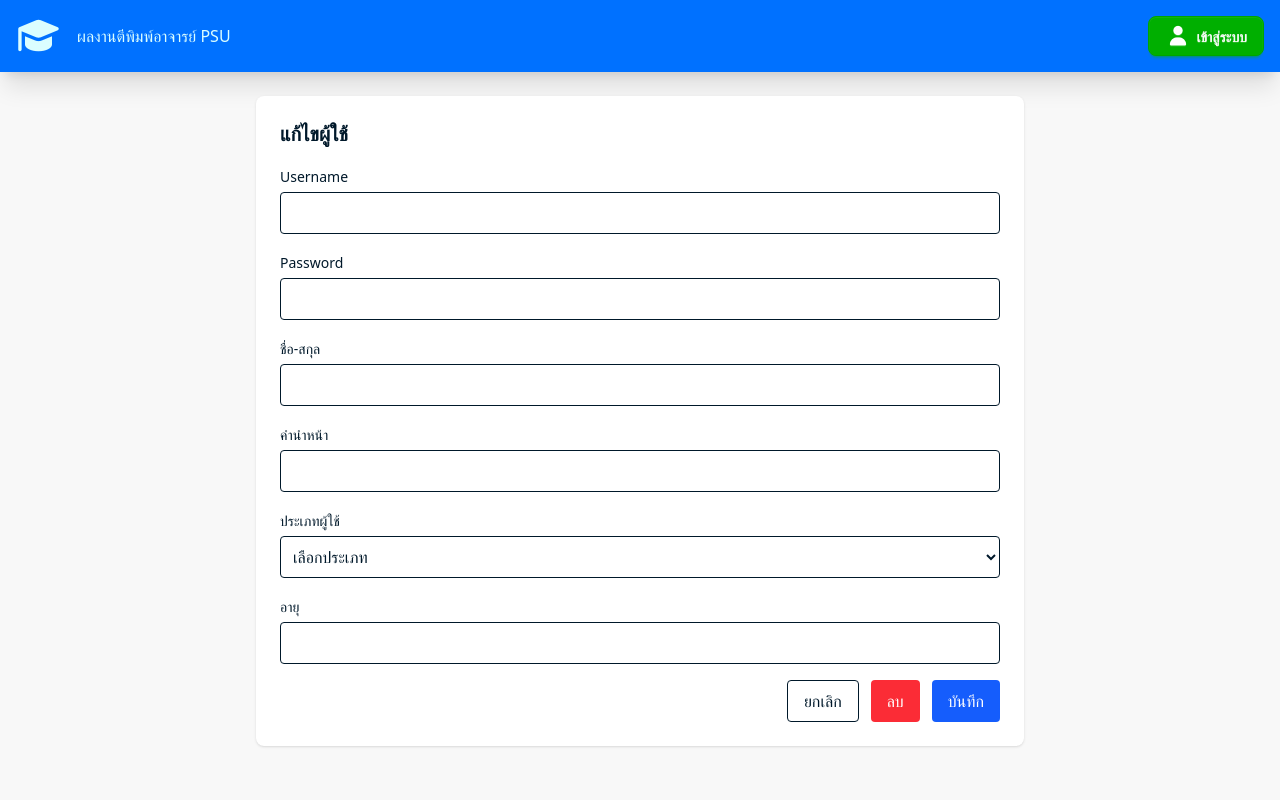
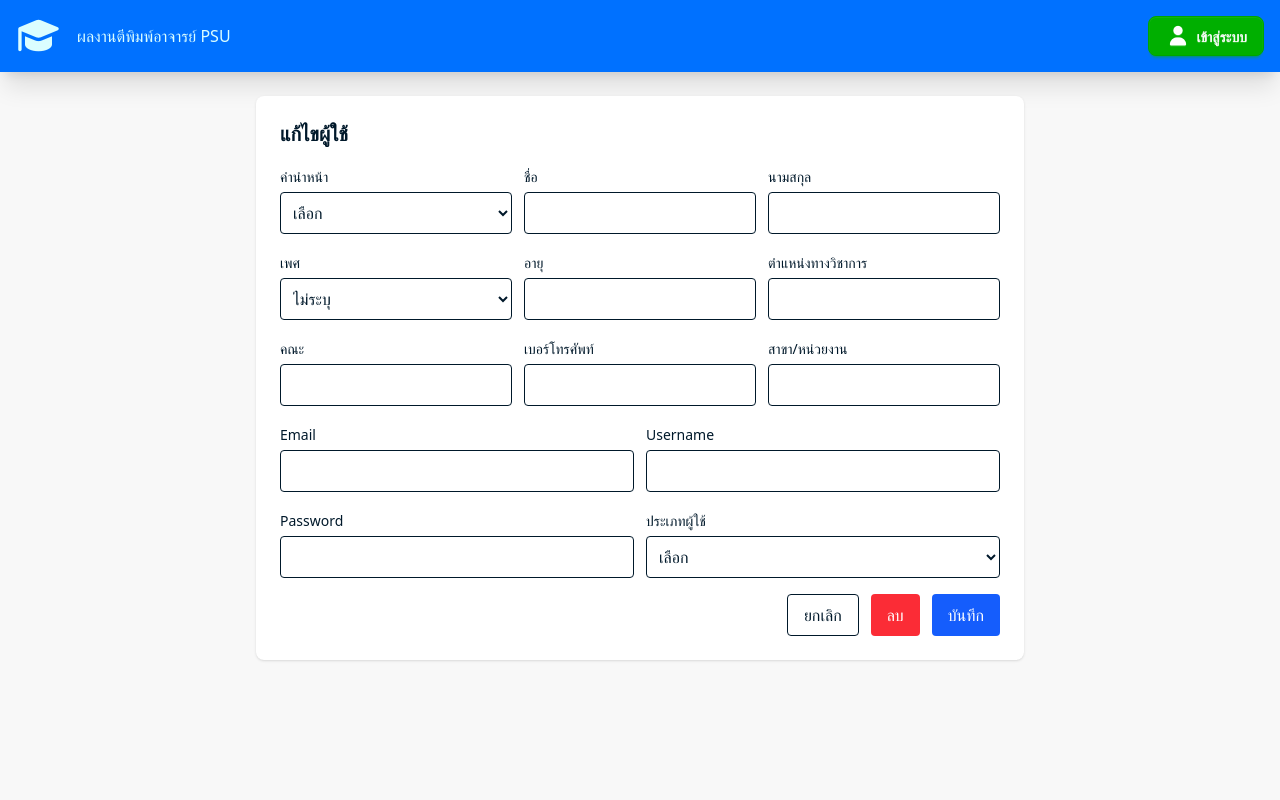
Before and after one commit to Tanagon492547/teacher_pubmanager_system, a Next.js app: page /usermanagement/1 in a window 1280 px wide. Shown: the top 800 px of the page. Built offline with nearby package versions, Linux system fonts and the light colour scheme; no server answers; the database is empty.

Commit message:
Add:something to finish this project

```diff
--- a/app/api/articles/[id]/route.ts
+++ b/app/api/articles/[id]/route.ts
@@ -12,9 +12,9 @@ export async function GET(
     // params ไม่ใช่ Promise นะเหมียว! มันเป็น object ธรรมดาๆ
     // เราเลยสามารถดึง id ออกมาได้โดยตรงเลย ไม่ต้องใช้ await จ้ะ
 
-    const {id} = await params;
-
-    console.log('ได้รับคำขอสำหรับบทความ ID: ', id)
+  // params ถูกส่งมาเป็น object ปกติ ไม่ต้อง await
+  const { id } = params;
+  console.log('ได้รับคำขอสำหรับบทความ ID: ', id);
 
     // 1. แปลง id ที่ได้จาก URL ให้เป็นตัวเลข
     const numericId = Number(id);
@@ -24,8 +24,17 @@ export async function GET(
     }
 
     // 2. พยายามค้นหาบทความในฐานข้อมูลด้วย id นั้น
+    // รวมความสัมพันธ์ contributor และ coAuthors เพื่อให้หน้า frontend ใช้งานได้
     const article = await prisma.articleDB.findUnique({
       where: { id: numericId },
+      include: {
+        contributor: true,
+        coAuthors: true,
+        statusHistory: {
+          orderBy: { save_history: 'desc' },
+          take: 1,
+        },
+      },
     });
 
     // 3. ถ้าหาบทความไม่เจอ, ให้ส่ง error 404 Not Found กลับไป
@@ -33,8 +42,38 @@ export async function GET(
       return NextResponse.json({ error: "ไม่พบบทความนี้" }, { status: 404 });
     }
 
-    // 4. ถ้าหาเจอ ก็ให้ส่งข้อมูลบทความกลับไป
-    return NextResponse.json(article);
+    // 4. ถ้าหาเจอ ก็ให้จัดรูปแบบข้อมูลบางส่วนแล้วส่งกลับ
+    // คำนวณ uploadDate ให้เหมือน logic ใน article-managers
+    const latestHistory = article.statusHistory && article.statusHistory.length > 0 ? article.statusHistory[0] : null;
+    const uploadDate = latestHistory && latestHistory.save_history
+      ? new Date(latestHistory.save_history).toISOString()
+      : article.published_date
+      ? new Date(article.published_date).toISOString()
+      : new Date().toISOString();
+
+    const mapped = {
+      id: article.id,
+      article_name: article.article_name,
+      article_file: article.article_file,
+      article_status: article.article_status,
+      publish_status: article.publish_status,
+      published_year: article.published_year,
+      published_date: article.published_date,
+      articleType: article.articleType,
+      abstract: article.abstract,
+      uploadDate,
+      contributor: article.contributor ? {
+        contributor_name: article.contributor.contributor_name,
+        academic_title: article.contributor.academic_title,
+      } : null,
+      coAuthors: Array.isArray(article.coAuthors) && article.coAuthors.length > 0 ? article.coAuthors.map((c: any) => ({
+        academic_title: c.academic_title,
+        firstname: c.firstname,
+        lastname: c.lastname,
+      })) : [],
+    };
+
+    return NextResponse.json(mapped);
 
   } catch (error) {
     console.error("เกิดข้อผิดพลาดใน API:", error);
--- a/app/api/users/[id]/route.ts
+++ b/app/api/users/[id]/route.ts
@@ -72,16 +72,18 @@ export async function PUT(
     if (body.department) personalData.department = body.department;
 
     // **ส่วนที่แก้ไข!** จัดการความสัมพันธ์กับ UserType ให้ถูกต้อง
-    if (body.user_typename) {
-        const userType = await prisma.userType.findFirst({
-            where: { user_typename: body.user_typename }
-        });
-        if(userType) {
-            personalData.user_type = {
-                connect: { userTypeId: userType.userTypeId }
-            }
-        }
+  // allow connecting by either userTypeId (numeric) or user_typename (string)
+  if (body.userTypeId || body.user_typeid) {
+    const uid = Number(body.userTypeId ?? body.user_typeid);
+    if (!isNaN(uid)) {
+      personalData.user_type = { connect: { userTypeId: uid } };
     }
+  } else if (body.user_typename) {
+    const userType = await prisma.userType.findFirst({ where: { user_typename: body.user_typename } });
+    if (userType) {
+      personalData.user_type = { connect: { userTypeId: userType.userTypeId } };
+    }
+  }
 
     // 3. อัปเดตหรือสร้างข้อมูล Personal
     await prisma.personal.upsert({
--- a/app/usermanagement/[id]/page.tsx
+++ b/app/usermanagement/[id]/page.tsx
@@ -4,12 +4,20 @@ import { useRouter, useParams } from 'next/navigation'
 import { useForm } from 'react-hook-form'
 
 type Form = {
-  username: string
-  password: string
-  user_name: string
-  user_fame: string
-  user_typeid?: string
-  age?: number
+  title?: string;
+  firstName?: string;
+  lastName?: string;
+  gender?: string;
+  position?: string;
+  faculty?: string;
+  department?: string;
+  email?: string;
+  username?: string;
+  password?: string;
+  role?: string;
+  age?: number;
+  number_phone?: string;
+  academic?: string;
 }
 
 const EditUserPage: React.FC = () => {
@@ -25,14 +33,27 @@ const EditUserPage: React.FC = () => {
         const res = await fetch(`/api/users/${id}`)
         if (!res.ok) throw new Error('Failed to fetch')
         const json = await res.json()
-        // map fields (user_type is nested under personal.user_type)
+
+        // Normalize personal fields into createuser-compatible names
+        const personal = json.personal || {}
+        const [firstName, ...rest] = (personal.user_name || '').split(' ')
+        const lastName = rest.join(' ')
+
         reset({
-          username: json.username,
-          password: json.password,
-          user_name: json.personal?.user_name || '',
-          user_fame: json.personal?.user_fame || '',
-          user_typeid: json.personal?.user_type?.id ? String(json.personal.user_type.id) : '',
-          age: json.personal?.age ?? undefined
+          title: personal.user_fame || '',
+          firstName: firstName || '',
+          lastName: lastName || '',
+          gender: personal.gender || '',
+          position: personal.academic || '',
+          faculty: personal.faculty || '',
+          department: personal.department || '',
+          email: personal.email || '',
+          username: json.username || '',
+          password: json.password || '',
+          role: personal.user_type ? (personal.user_type.user_typename === 'Admin' ? 'admin' : personal.user_type.user_typename === 'เจ้าหน้าที่' ? 'staff' : 'teacher') : '',
+          age: personal.age ?? undefined,
+          number_phone: personal.number_phone || '',
+          academic: personal.academic || ''
         })
       } catch (err) {
         const message = err instanceof Error ? err.message : String(err)
@@ -46,18 +67,27 @@ const EditUserPage: React.FC = () => {
     setLoading(true)
     try {
       const payload = {
-        ...data,
-        user_typeid: data.user_typeid ? Number(data.user_typeid) : undefined
+        username: data.username,
+        password: data.password,
+        user_name: `${data.firstName || ''} ${data.lastName || ''}`.trim(),
+        user_fame: data.title,
+        userTypeId: data.role === 'admin' ? 1 : data.role === 'staff' ? 2 : 3,
+        age: data.age ?? null,
+        email: data.email,
+        number_phone: data.number_phone,
+        academic: data.academic,
+        faculty: data.faculty,
+        department: data.department
       }
-      // debug
-      // eslint-disable-next-line no-console
-      console.log('PUT payload', payload)
+
       const res = await fetch(`/api/users/${id}`, {
         method: 'PUT',
         headers: { 'Content-Type': 'application/json' },
         body: JSON.stringify(payload)
       })
-      if (!res.ok) throw new Error('Failed to save')
+      const json = await res.json()
+      if (!res.ok) throw new Error(json?.error || 'Failed to save')
+
       alert('บันทึกสำเร็จ')
       router.push('/usermanagement')
     } catch (err) {
@@ -86,34 +116,85 @@ const EditUserPage: React.FC = () => {
       <div className="w-full max-w-3xl bg-white rounded-lg shadow p-6">
         <h2 className="text-xl font-semibold mb-4">แก้ไขผู้ใช้</h2>
         <form onSubmit={handleSubmit(onSubmit)} className="space-y-4">
+          <div className="grid grid-cols-1 sm:grid-cols-3 gap-3">
             <div>
-              <label className="text-sm">Username</label>
-              <input {...register('username', { required: 'กรุณากรอกชื่อผู้ใช้' })} className="w-full border rounded p-2 mt-1" />
+              <label className="text-sm">คำนำหน้า</label>
+              <select {...register('title')} className="mt-1 block w-full border rounded p-2 bg-white">
+                <option value="">เลือก</option>
+                <option value="นาย">นาย</option>
+                <option value="นาง">นาง</option>
+                <option value="นางสาว">นางสาว</option>
+              </select>
             </div>
             <div>
-              <label className="text-sm">Password</label>
-              <input {...register('password', { required: 'กรุณากรอกรหัสผ่าน' })} className="w-full border rounded p-2 mt-1" />
+              <label className="text-sm">ชื่อ</label>
+              <input {...register('firstName')} className="w-full border rounded p-2 mt-1" />
             </div>
             <div>
-            <label className="text-sm">ชื่อ-สกุล</label>
-            <input {...register('user_name')} className="w-full border rounded p-2 mt-1" />
+              <label className="text-sm">นามสกุล</label>
+              <input {...register('lastName')} className="w-full border rounded p-2 mt-1" />
             </div>
+          </div>
+
+          <div className="grid grid-cols-1 sm:grid-cols-3 gap-3">
             <div>
-            <label className="text-sm">คำนำหน้า</label>
-            <input {...register('user_fame')} className="w-full border rounded p-2 mt-1" />
-          </div>
-          <div>
-            <label className="text-sm">ประเภทผู้ใช้</label>
-            <select {...register('user_typeid')} className="w-full border rounded p-2 mt-1">
-              <option value="">เลือกประเภท</option>
-              <option value="1">Admin</option>
-              <option value="2">เจ้าหน้าที่</option>
-              <option value="3">อาจารย์</option>
+              <label className="text-sm">เพศ</label>
+              <select {...register('gender')} className="mt-1 block w-full border rounded p-2 bg-white">
+                <option value="">ไม่ระบุ</option>
+                <option value="ชาย">ชาย</option>
+                <option value="หญิง">หญิง</option>
               </select>
             </div>
             <div>
               <label className="text-sm">อายุ</label>
-            <input type="number" {...register('age')} className="w-full border rounded p-2 mt-1" />
+              <input type="number" {...register('age', { valueAsNumber: true })} className="w-full border rounded p-2 mt-1" />
+            </div>
+            <div>
+              <label className="text-sm">ตำแหน่งทางวิชาการ</label>
+              <input {...register('academic')} className="w-full border rounded p-2 mt-1" />
+            </div>
+          </div>
+
+          <div className="grid grid-cols-1 sm:grid-cols-3 gap-3">
+            <div>
+              <label className="text-sm">คณะ</label>
+              <input {...register('faculty')} className="w-full border rounded p-2 mt-1" />
+            </div>
+            <div>
+              <label className="text-sm">เบอร์โทรศัพท์</label>
+              <input {...register('number_phone')} className="w-full border rounded p-2 mt-1" />
+            </div>
+            <div>
+              <label className="text-sm">สาขา/หน่วยงาน</label>
+              <input {...register('department')} className="w-full border rounded p-2 mt-1" />
+            </div>
+          </div>
+
+          <div className="grid grid-cols-1 sm:grid-cols-2 gap-3">
+            <div>
+              <label className="text-sm">Email</label>
+              <input {...register('email')} type="email" className="w-full border rounded p-2 mt-1" />
+            </div>
+            <div>
+              <label className="text-sm">Username</label>
+              <input {...register('username')} className="w-full border rounded p-2 mt-1" />
+            </div>
+          </div>
+
+          <div className="grid grid-cols-1 sm:grid-cols-2 gap-3">
+            <div>
+              <label className="text-sm">Password</label>
+              <input {...register('password')} className="w-full border rounded p-2 mt-1" />
+            </div>
+            <div>
+              <label className="text-sm">ประเภทผู้ใช้</label>
+              <select {...register('role')} className="w-full border rounded p-2 mt-1">
+                <option value="">เลือก</option>
+                <option value="admin">Admin</option>
+                <option value="staff">เจ้าหน้าที่</option>
+                <option value="teacher">อาจารย์</option>
+              </select>
+            </div>
           </div>
 
           <div className="flex justify-end gap-3">
--- a/components/homes/articledetails/ArticleDetails.tsx
+++ b/components/homes/articledetails/ArticleDetails.tsx
@@ -18,6 +18,26 @@ const ArticleDetails = ({ article }: any) => {
     hidden: { opacity: 0, y: 20 },
     visible: { opacity: 1, y: 0 },
   };
+
+  // normalize some field names to support both API shapes
+  const title = article?.title || article?.article_name || 'ไม่มีชื่อบทความ';
+  const type = article?.type || article?.articleType || 'วารสาร';
+  // Prefer uploadDate (calculated on server) for consistency with article-management page
+  const rawDate = article?.uploadDate || article?.publishedDate || article?.published_date || article?.published_year || null;
+  let publishedDate = '-';
+  try {
+    if (rawDate) {
+      // if rawDate is a year (number) show it directly
+      if (typeof rawDate === 'number' || /^[0-9]{4}$/.test(String(rawDate))) {
+        publishedDate = String(rawDate);
+      } else {
+        const d = new Date(rawDate);
+        if (!isNaN(d.getTime())) publishedDate = d.toLocaleString();
+      }
+    }
+  } catch (e) {
+    publishedDate = String(rawDate ?? '-');
+  }
 
   return (
     <motion.div
@@ -60,7 +80,7 @@ const ArticleDetails = ({ article }: any) => {
             >
               <Image
                 src={article?.imageUrl || "/depositphotos_89250312-stock-illustration-photo-picture-web-icon-in.jpg"}
-                alt={article?.title || "รูปบทความ"}
+                alt={title}
                 className='rounded-lg'
                 width={182}
                 height={222}
@@ -75,7 +95,7 @@ const ArticleDetails = ({ article }: any) => {
                 className='text-5xl'
                 variants={itemVariants}
               >
-                {article?.title || "ไม่มีชื่อบทความ"}
+                {title}
               </motion.p>
               <motion.div
                 className='flex gap-5'
@@ -85,12 +105,12 @@ const ArticleDetails = ({ article }: any) => {
                   className="badge badge-success text-lg"
                   variants={itemVariants}
                 >
-                  {article?.type || "วารสาร"}
+                  {type}
                 </motion.div>
                 <motion.p
                   variants={itemVariants}
                 >
-                  เผยแพร่เมื่อวันที่ {article?.publishedDate || "-"}
+                  เผยแพร่เมื่อวันที่ {publishedDate || "-"}
                 </motion.p>
               </motion.div>
               <motion.p
@@ -140,7 +160,7 @@ const ArticleDetails = ({ article }: any) => {
               <DownloadCard url={article.article_file} />
             </motion.div>
           </motion.div>
-          <ContributorCard />
+          <ContributorCard article={article} />
         </motion.div>
       </motion.div>
     </motion.div>
--- a/components/homes/articledetails/ContributorCard.tsx
+++ b/components/homes/articledetails/ContributorCard.tsx
@@ -1,25 +1,46 @@
-const ContributorCard =()=>{
-  return(
+type ContributorCardProps = {
+  article?: any;
+};
+
+const ContributorCard = ({ article }: ContributorCardProps) => {
+  const contributorName = article?.contributor?.contributor_name || article?.contributor_name || 'ไม่ระบุเจ้าของบทความ';
+  const contributorAcademic = article?.contributor?.academic_title || article?.contributor_academic_title || '';
+
+  const coAuthors = Array.isArray(article?.coAuthors) ? article.coAuthors : [];
+
+  return (
     <div className='w-full lg:w-[20%] flex flex-col gap-5'>
       <div className='flex flex-col gap-2 p-5  border-2 rounded-lg border-(--color-border)/20'>
         <p>เจ้าของบทความ</p>
         <div className='flex items-center gap-2'>
           <i className="fa-regular fa-face-smile text-4xl"></i>
-                <p className='text-(--color-base-herder-content)/60'>ดร. ซาราห์ จอห์นสัน</p>
+          <p className='text-(--color-base-herder-content)/60'>
+            {contributorAcademic ? `${contributorAcademic} ${contributorName}` : contributorName}
+          </p>
         </div>
-              <p className='text-(--color-base-herder-content)/60'>สาขา วิทยยาการคอมพิวเตอร์</p>
-              <p className='text-(--color-base-herder-content)/60'>คณะ วิทยาศศาสตร์</p>
-              <p className='text-(--color-base-herder-content)/60'>มหาวิทยาลัย สงขลานครินทร์</p>
+        {/* Optional fields from Personal / contributor can be rendered if available */}
+        {article?.user_profile?.department && <p className='text-(--color-base-herder-content)/60'>{article.user_profile.department}</p>}
+        {article?.user_profile?.faculty && <p className='text-(--color-base-herder-content)/60'>{article.user_profile.faculty}</p>}
+        {article?.user_profile?.university && <p className='text-(--color-base-herder-content)/60'>{article.user_profile.university}</p>}
       </div>
+
       <div className='flex flex-col gap-2 p-5  border-2 rounded-lg border-(--color-border)/20'>
         <p>ผู้ร่วมบทความ</p>
-              <div className='flex'>
-                <i className="fa-regular fa-face-smile text-4xl"></i>
-                <p className='text-(--color-base-herder-content)/60'>ดร. ซาราห์ จอห์นสัน</p>
+        {coAuthors.length > 0 ? (
+          <ul className='list-disc pl-5'>
+            {coAuthors.map((c: any, idx: number) => (
+              <li key={idx} className='mb-1'>
+                <span className='font-medium'>{(c.academic_title || '').trim() || ''} </span>
+                <span>{c.firstname} {c.lastname}</span>
+              </li>
+            ))}
+          </ul>
+        ) : (
+          <div className='italic text-gray-400'>ไม่มีผู้ร่วมบทความ</div>
+        )}
       </div>
     </div>
-          </div>
-  )
-}
+  );
+};
 
 export default ContributorCard;
```
Also changed, not shown: 1 other file (tests, documents, lock files or other folders). Lines whose indentation alone changed are shown as unchanged.
